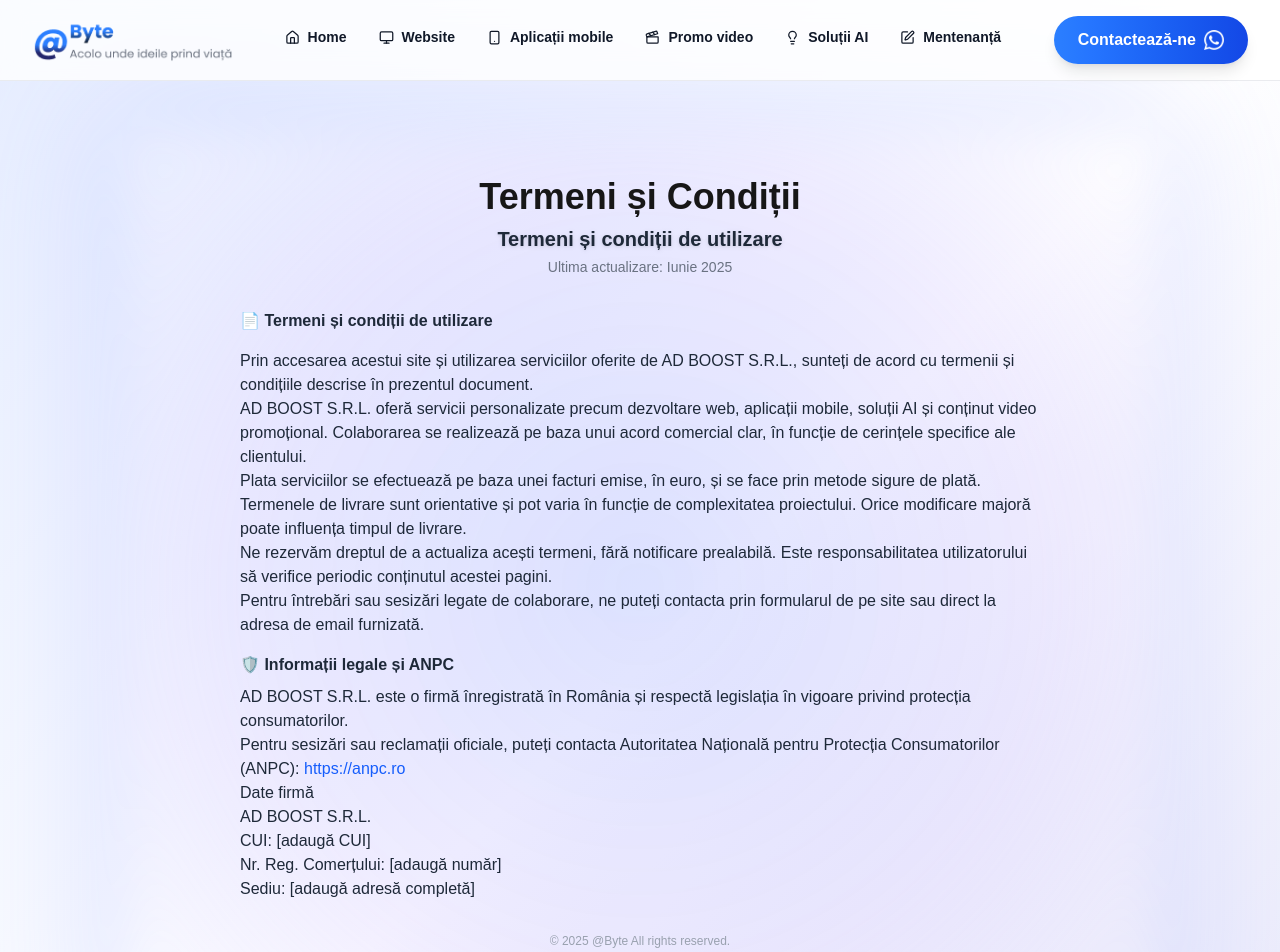
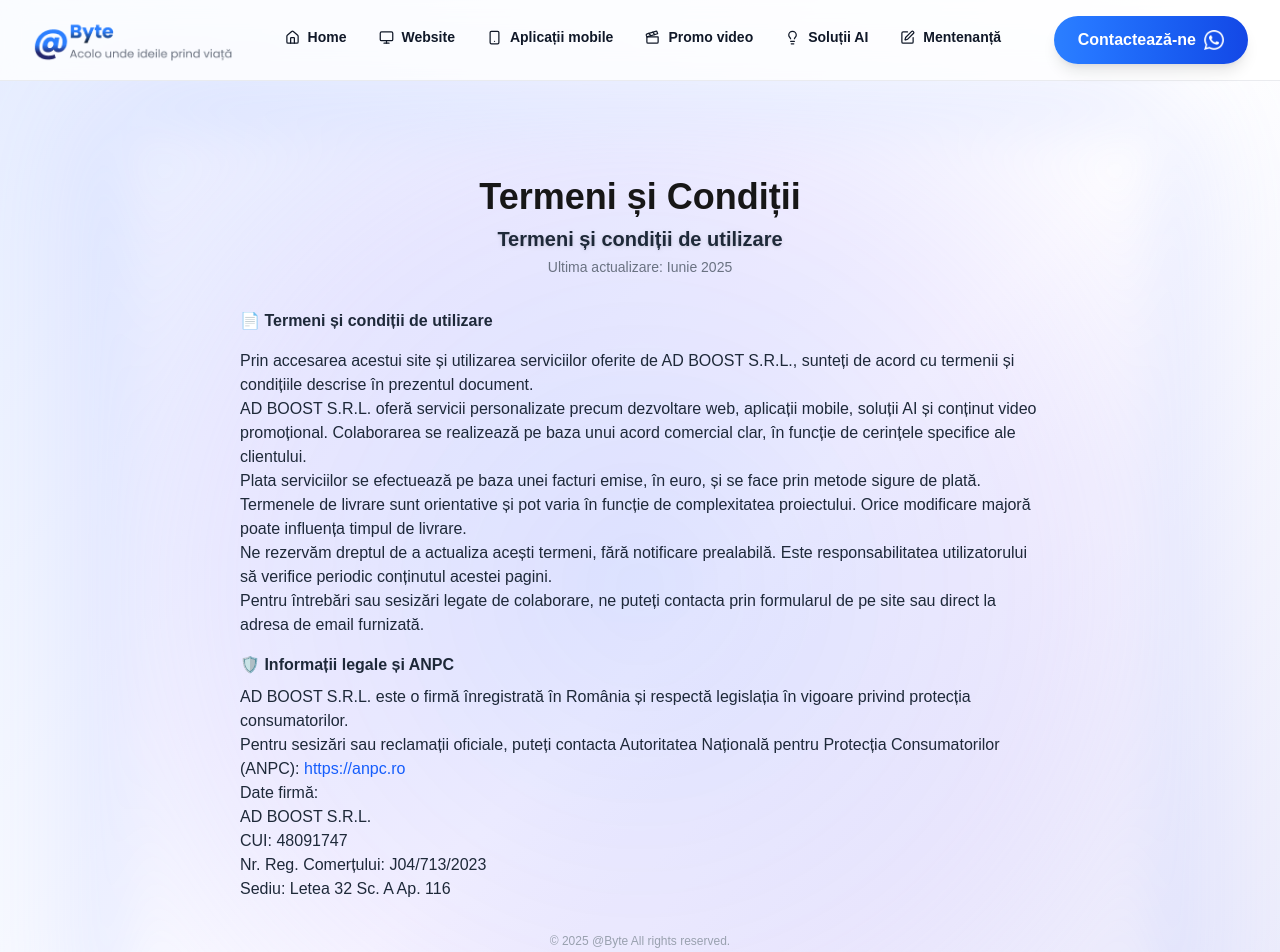
Before and after one commit to mdalamin75/figma-to-nextjs, a Next.js app: page /terms-and-conditions in a window 1280 px wide. Shown: the top 952 px of the page. Built offline with nearby package versions, Linux system fonts and the light colour scheme.

Commit message:
update terms and codition text

```diff
--- a/src/app/terms-and-conditions/page.js
+++ b/src/app/terms-and-conditions/page.js
@@ -29,7 +29,7 @@ export default function TermsAndConditions() {
                         <h3 className="font-bold mb-2 mt-4">🛡️ Informații legale și ANPC</h3>
                         <p>AD BOOST S.R.L. este o firmă înregistrată în România și respectă legislația în vigoare privind protecția consumatorilor.</p>
                         <p>Pentru sesizări sau reclamații oficiale, puteți contacta Autoritatea Națională pentru Protecția Consumatorilor (ANPC): <a href="https://anpc.ro" target="_blank" rel="noopener noreferrer" className="text-blue-600 hover:underline">https://anpc.ro</a></p>
-                        <p>Date firmă <br />AD BOOST S.R.L.<br />CUI: [adaugă CUI]<br />Nr. Reg. Comerțului: [adaugă număr]<br />Sediu: [adaugă adresă completă]</p>
+                        <p>Date firmă: <br />AD BOOST S.R.L.<br />CUI: 48091747<br />Nr. Reg. Comerțului: J04/713/2023<br />Sediu: Letea 32 Sc. A Ap. 116</p>
 
                         <p className="text-center text-xs text-gray-400 mt-8">© 2025 @Byte All rights reserved.</p>
                         <div className="text-center mt-6">
--- a/src/components/MobileAppServiceDetails.js
+++ b/src/components/MobileAppServiceDetails.js
@@ -20,11 +20,11 @@ const stores = [
         label: "Google Play",
     },
     {
-        icon: <Image src="/img/apple.png" alt="App Store" width={24} height={24} className="mb-3" />,
+        icon: <Image src="/img/apple.png" alt="App Store" width={24} height={24} className="mb-2 mt-1" />,
         label: "App Store",
     },
     {
-        icon: <Image src="/img/appGallery.png" alt="App Gallery" width={24} height={24} className="mb-3"/>,
+        icon: <Image src="/img/appGallery.png" alt="App Gallery" width={24} height={24} className="mb-2 mt-2"/>,
         label: "App Gallery",
     },
 ];
```
